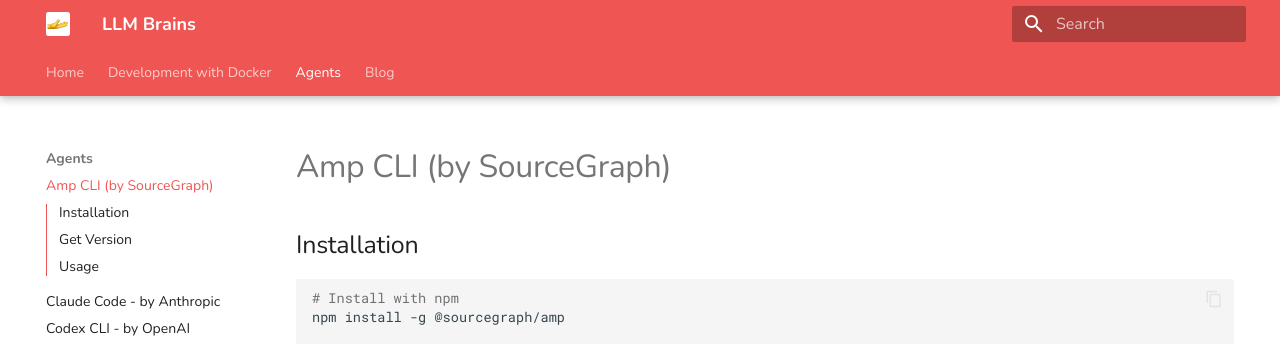
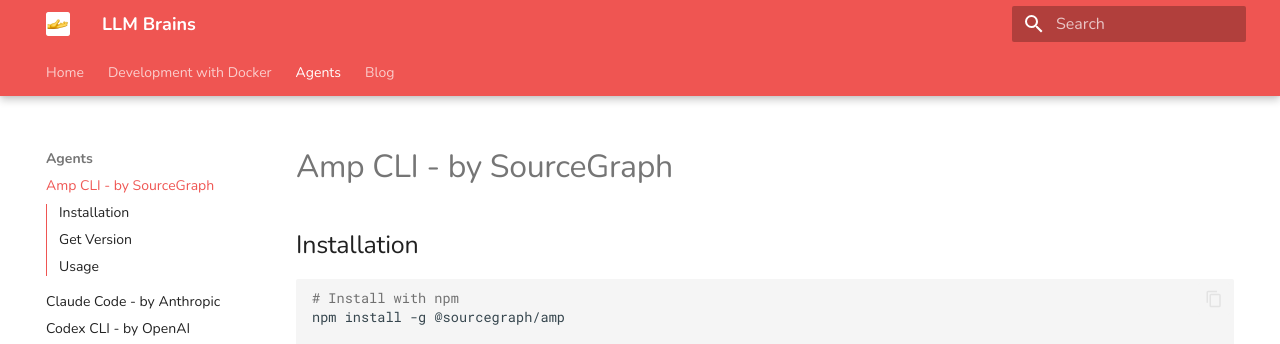
Before and after one commit to toolstud-io/LlmBrains, an MkDocs documentation site: the page built from docs/agents/amp.md, in a window 1280 px wide and 900 px high. Shown: the top 344 px of the window. Built offline with MkDocs 1.6.1 and Material for MkDocs 9.7.7, drawn with Linux system fonts in a browser that asks for light colours.

```diff
--- a/docs/agents/amp.md
+++ b/docs/agents/amp.md
@@ -1,4 +1,4 @@
-# Amp CLI (by SourceGraph)
+# Amp CLI - by SourceGraph
 
 ## Installation
 
```
Also changed, not shown: site/404.html, site/agents/amp/index.html, site/agents/claude/index.html, site/agents/codex/index.html, site/agents/droid/index.html, site/agents/gemini/index.html, site/agents/grok/index.html, site/agents/opencode/index.html, site/agents/qodo/index.html, site/agents/warp/index.html, site/blog/2025/10/v037/index.html, site/blog/archive/2025/index.html, site/blog/category/release/index.html, site/blog/index.html, 5 more files.
